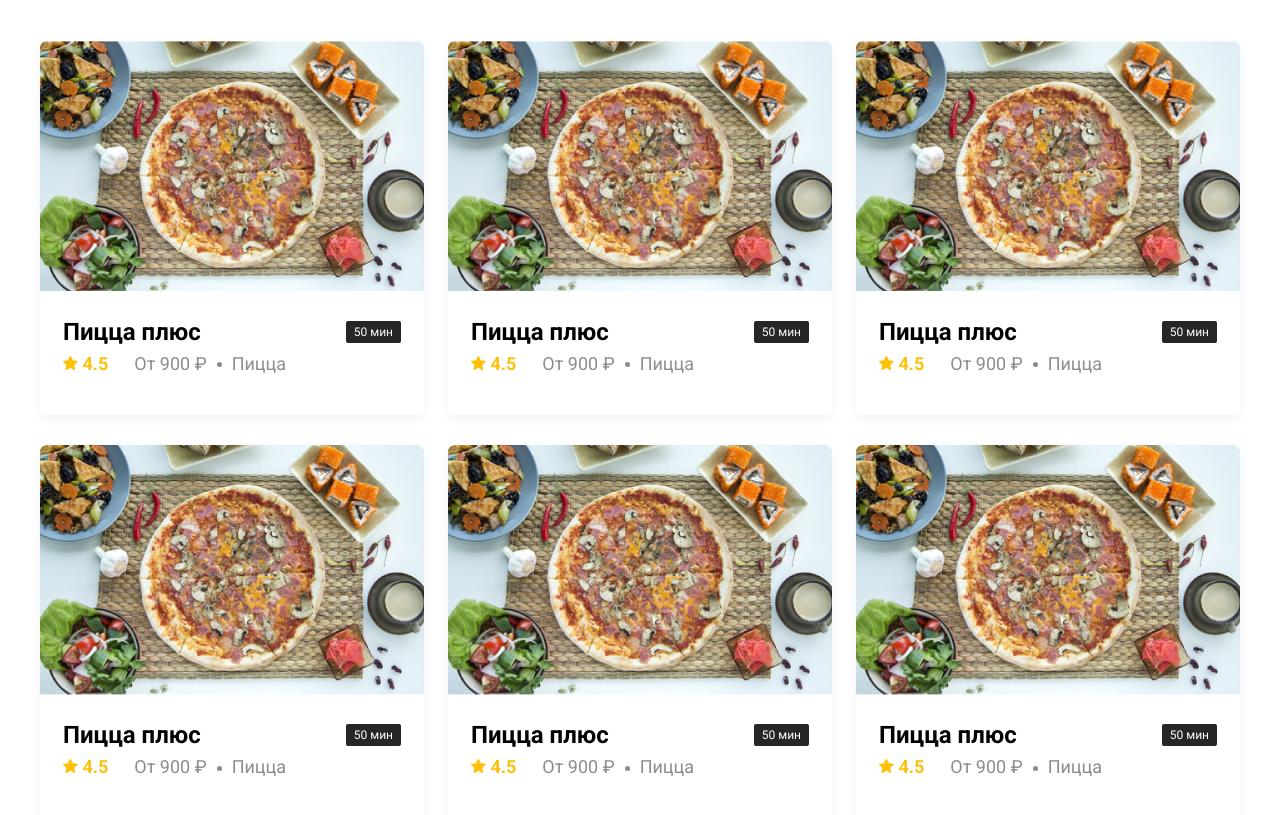
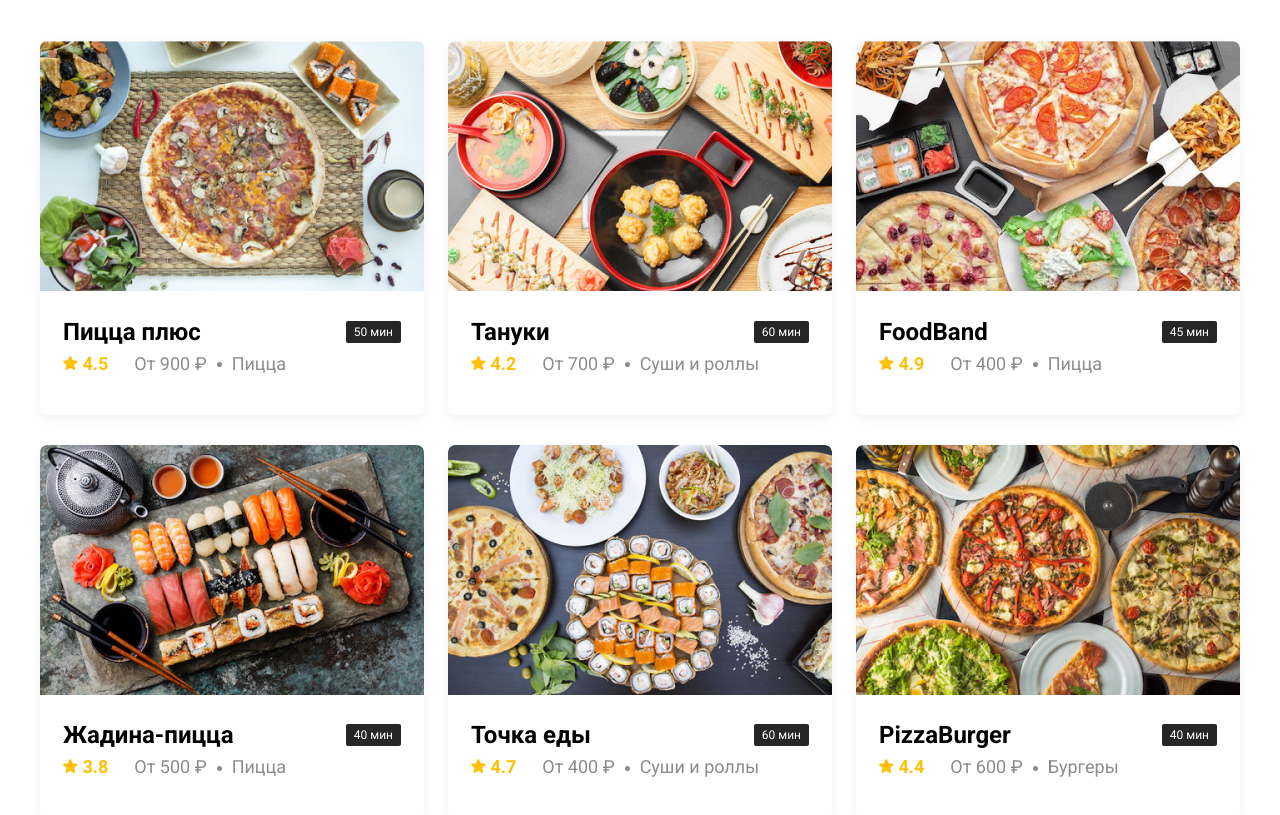
Before and after one commit to Nizrum/delivery, a plain HTML site: page index.html in a window 1280 px wide. Shown: the part 587-1402 px from the top of the page. Drawn offline with Linux system fonts and the light colour scheme.

Commit message:
Добавлены различные карточки товаров

```diff
--- a/index.html
+++ b/index.html
@@ -35,7 +35,7 @@
                 </div>
                 <div class="cards">
                     <div class="card">
-                        <img src="img/image.jpg" alt="image" class="card-image">
+                        <img src="img/image-1.jpg" alt="image" class="card-image">
                         <div class="card-text">
                             <div class="card-heading">
                                 <h3 class="card-title">Пицца плюс</h3>
@@ -49,72 +49,72 @@
                         </div>
                     </div>
                     <div class="card">
-                        <img src="img/image.jpg" alt="image" class="card-image">
+                        <img src="img/image-2.jpg" alt="image" class="card-image">
                         <div class="card-text">
                             <div class="card-heading">
-                                <h3 class="card-title">Пицца плюс</h3>
-                                <span class="card-tag tag">50 мин</span>
+                                <h3 class="card-title">Тануки</h3>
+                                <span class="card-tag tag">60 мин</span>
                             </div>
                             <div class="card-info">
-                                <div class="rating"><img src="img/rating.svg" alt="rating" class="rating-star"> 4.5</div>
-                                <div class="price">От 900 ₽</div>
+                                <div class="rating"><img src="img/rating.svg" alt="rating" class="rating-star"> 4.2</div>
+                                <div class="price">От 700 ₽</div>
+                                <div class="category">Суши и роллы</div>
+                            </div>
+                        </div>
+                    </div>
+                    <div class="card">
+                        <img src="img/image-3.jpg" alt="image" class="card-image">
+                        <div class="card-text">
+                            <div class="card-heading">
+                                <h3 class="card-title">FoodBand</h3>
+                                <span class="card-tag tag">45 мин</span>
+                            </div>
+                            <div class="card-info">
+                                <div class="rating"><img src="img/rating.svg" alt="rating" class="rating-star"> 4.9</div>
+                                <div class="price">От 400 ₽</div>
                                 <div class="category">Пицца</div>
                             </div>
                         </div>
                     </div>
                     <div class="card">
-                        <img src="img/image.jpg" alt="image" class="card-image">
+                        <img src="img/image-4.jpg" alt="image" class="card-image">
                         <div class="card-text">
                             <div class="card-heading">
-                                <h3 class="card-title">Пицца плюс</h3>
-                                <span class="card-tag tag">50 мин</span>
+                                <h3 class="card-title">Жадина-пицца</h3>
+                                <span class="card-tag tag">40 мин</span>
                             </div>
                             <div class="card-info">
-                                <div class="rating"><img src="img/rating.svg" alt="rating" class="rating-star"> 4.5</div>
-                                <div class="price">От 900 ₽</div>
+                                <div class="rating"><img src="img/rating.svg" alt="rating" class="rating-star"> 3.8</div>
+                                <div class="price">От 500 ₽</div>
                                 <div class="category">Пицца</div>
                             </div>
                         </div>
                     </div>
                     <div class="card">
-                        <img src="img/image.jpg" alt="image" class="card-image">
+                        <img src="img/image-5.jpg" alt="image" class="card-image">
                         <div class="card-text">
                             <div class="card-heading">
-                                <h3 class="card-title">Пицца плюс</h3>
-                                <span class="card-tag tag">50 мин</span>
+                                <h3 class="card-title">Точка еды</h3>
+                                <span class="card-tag tag">60 мин</span>
                             </div>
                             <div class="card-info">
-                                <div class="rating"><img src="img/rating.svg" alt="rating" class="rating-star"> 4.5</div>
-                                <div class="price">От 900 ₽</div>
-                                <div class="category">Пицца</div>
+                                <div class="rating"><img src="img/rating.svg" alt="rating" class="rating-star"> 4.7</div>
+                                <div class="price">От 400 ₽</div>
+                                <div class="category">Суши и роллы</div>
                             </div>
                         </div>
                     </div>
                     <div class="card">
-                        <img src="img/image.jpg" alt="image" class="card-image">
+                        <img src="img/image-6.jpg" alt="image" class="card-image">
                         <div class="card-text">
                             <div class="card-heading">
-                                <h3 class="card-title">Пицца плюс</h3>
-                                <span class="card-tag tag">50 мин</span>
+                                <h3 class="card-title">PizzaBurger</h3>
+                                <span class="card-tag tag">40 мин</span>
                             </div>
                             <div class="card-info">
-                                <div class="rating"><img src="img/rating.svg" alt="rating" class="rating-star"> 4.5</div>
-                                <div class="price">От 900 ₽</div>
-                                <div class="category">Пицца</div>
-                            </div>
-                        </div>
-                    </div>
-                    <div class="card">
-                        <img src="img/image.jpg" alt="image" class="card-image">
-                        <div class="card-text">
-                            <div class="card-heading">
-                                <h3 class="card-title">Пицца плюс</h3>
-                                <span class="card-tag tag">50 мин</span>
-                            </div>
-                            <div class="card-info">
-                                <div class="rating"><img src="img/rating.svg" alt="rating" class="rating-star"> 4.5</div>
-                                <div class="price">От 900 ₽</div>
-                                <div class="category">Пицца</div>
+                                <div class="rating"><img src="img/rating.svg" alt="rating" class="rating-star"> 4.4</div>
+                                <div class="price">От 600 ₽</div>
+                                <div class="category">Бургеры</div>
                             </div>
                         </div>
                     </div>
```
Also changed, not shown: img/image-1.jpg (renamed from img/image.jpg), img/image-2.jpg (added), img/image-3.jpg (added), img/image-4.jpg (added), img/image-5.jpg (added), img/image-6.jpg (added).
